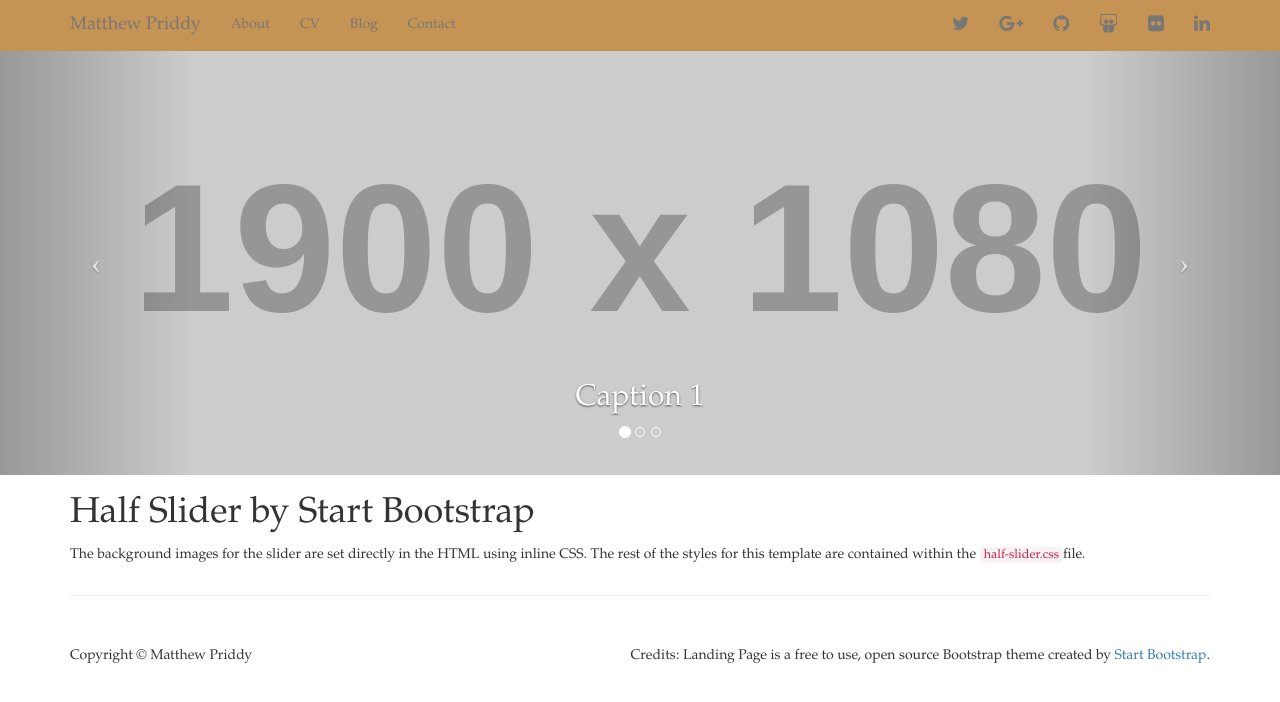
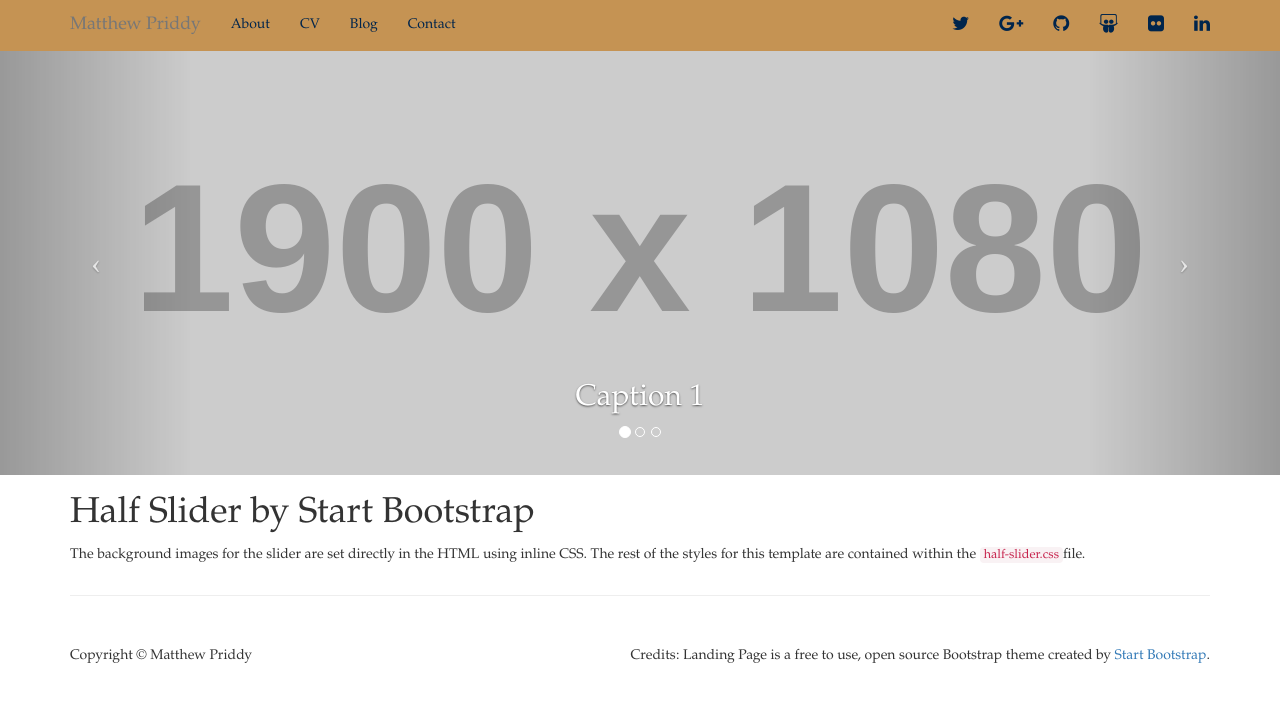
Before and after one commit to mwpriddy/mwpriddy.github.io, a Jekyll site: the page index.html, which Jekyll copies as it is, in a window 1280 px wide. Shown: the top 702 px of the page. Built offline with Jekyll 4.4.1, drawn with Linux system fonts in a browser that asks for light colours; nearby versions of some CDN libraries.

Commit message:
change .navbar-default .navbar-nav color

```diff
--- a/css/MWP.css
+++ b/css/MWP.css
@@ -29,7 +29,7 @@ body {
 }
 /* link */
 .navbar-default .navbar-nav > li > a {
-    color: #777;
+    color: #00254c;
 }
 .navbar-default .navbar-nav > li > a:hover,
 .navbar-default .navbar-nav > li > a:focus {
```
